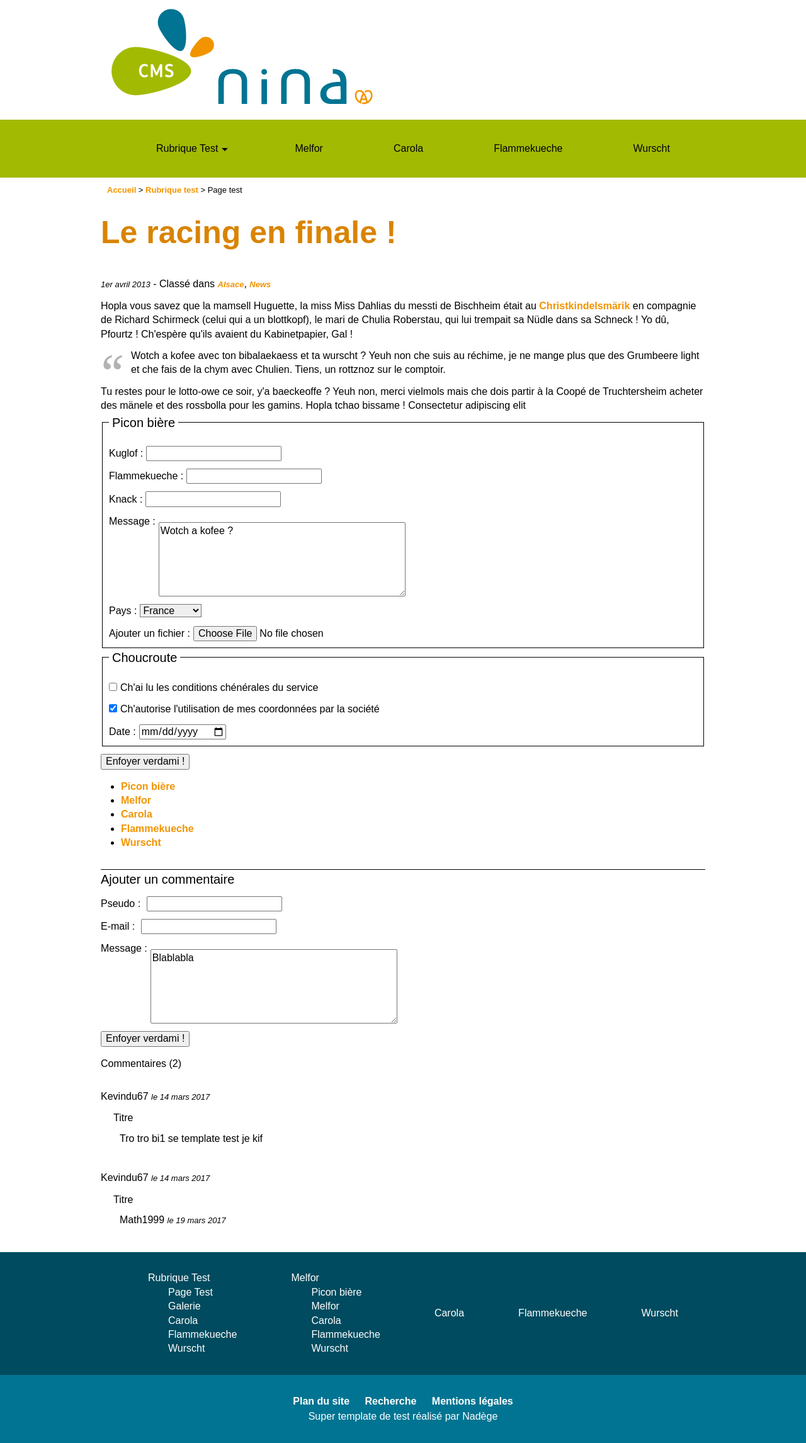
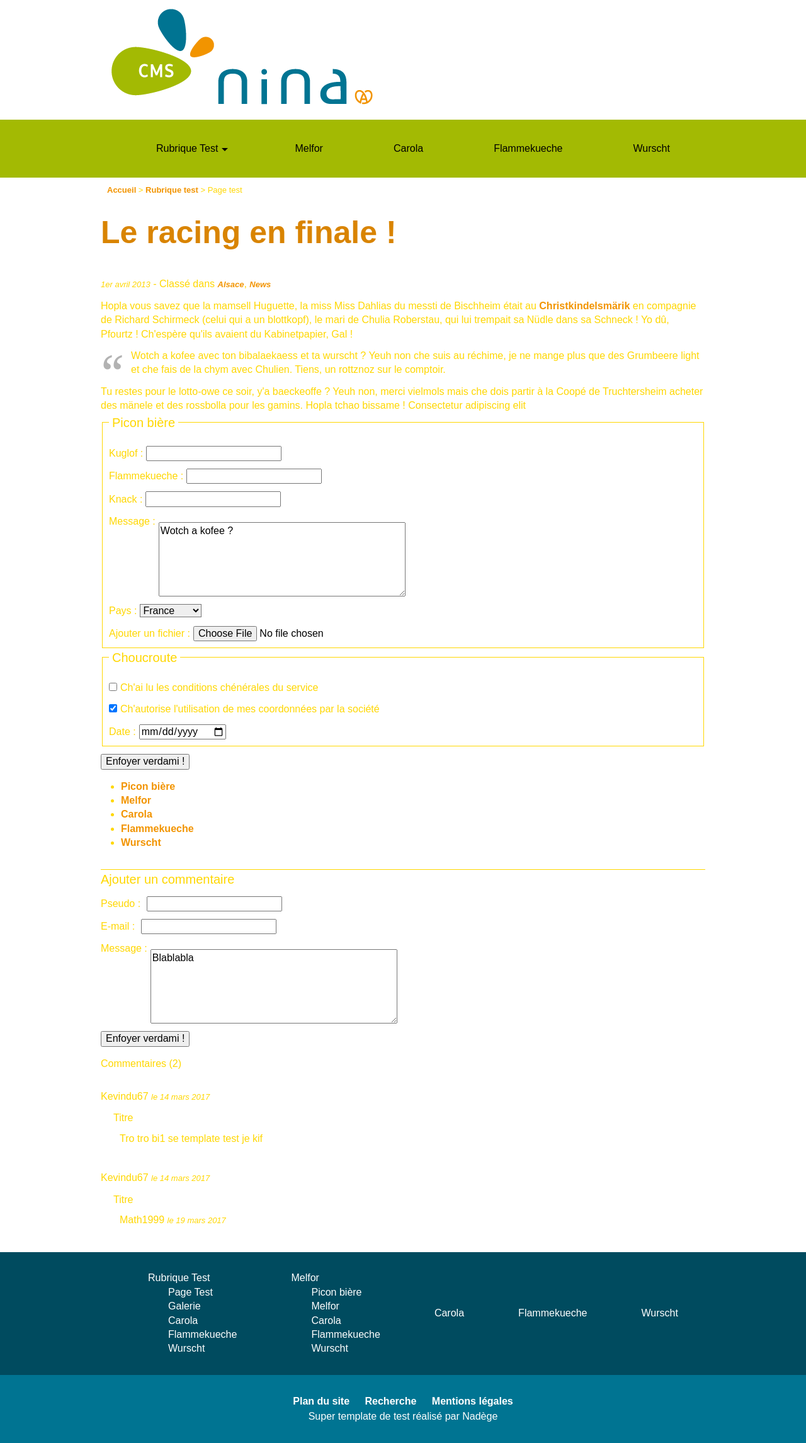
Before and after one commit to huhamanu/ninav3.0_template_front, a PHP site: page /templateTestPage.html in a window 1280 px wide. Shown: the whole page at 63% size. Run offline with PHP 8.4, Linux system fonts and the light colour scheme.

Commit message:
body gold

```diff
--- a/templateTest.css
+++ b/templateTest.css
@@ -281,4 +281,8 @@ footer {
 footer nav > ul > li {
   margin: auto; }
 
+/* line 288, /Users/nadegehamann/Desktop/templateGit/templateTest.scss */
+body {
+  color: gold; }
+
 /*# sourceMappingURL=templateTest.css.map */
--- a/templateTest.scss
+++ b/templateTest.scss
@@ -285,3 +285,6 @@ footer{
     }
 }
 footer nav > ul > li{margin:auto}
+body{
+    color:gold;
+}
```
Also changed, not shown: 1 other file.
